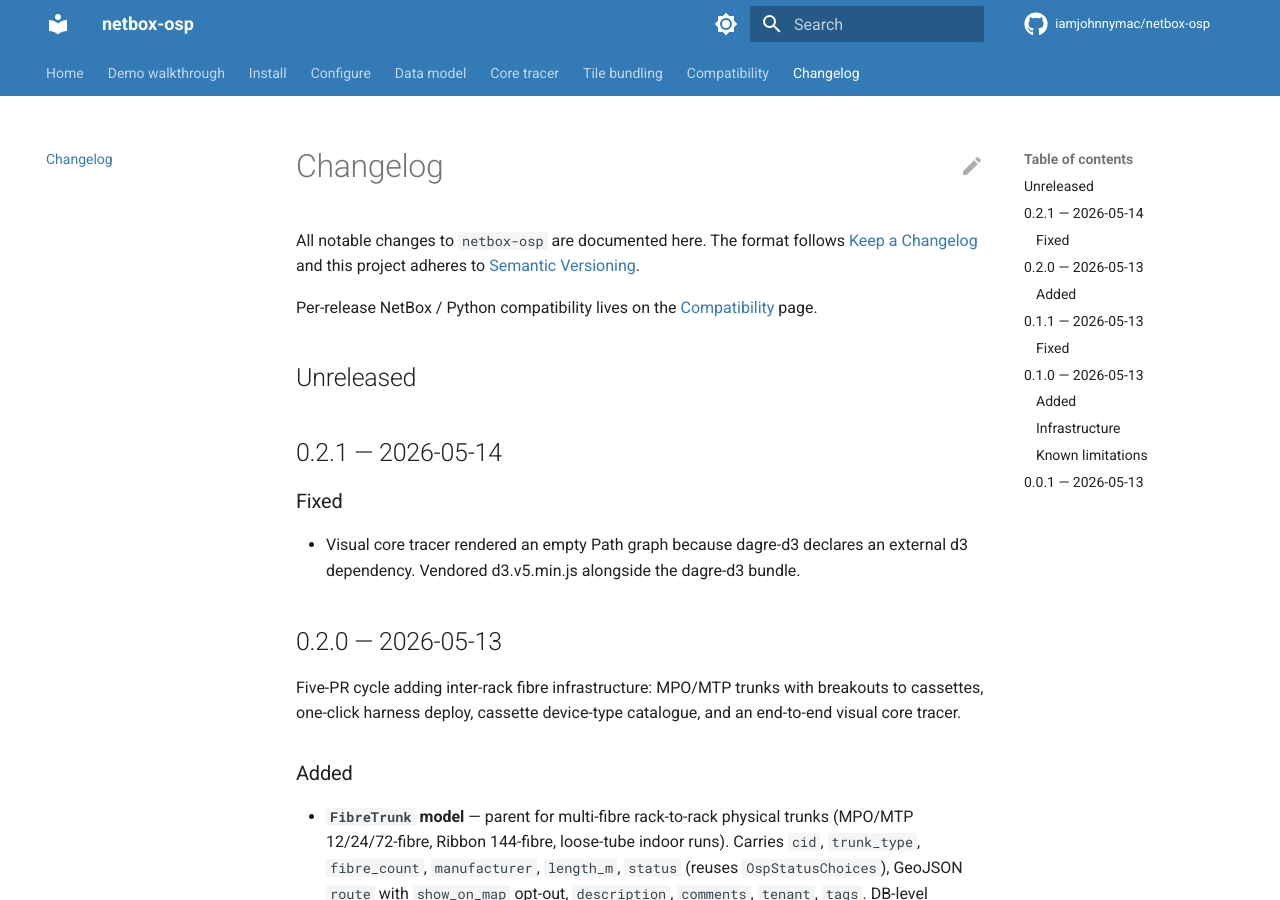
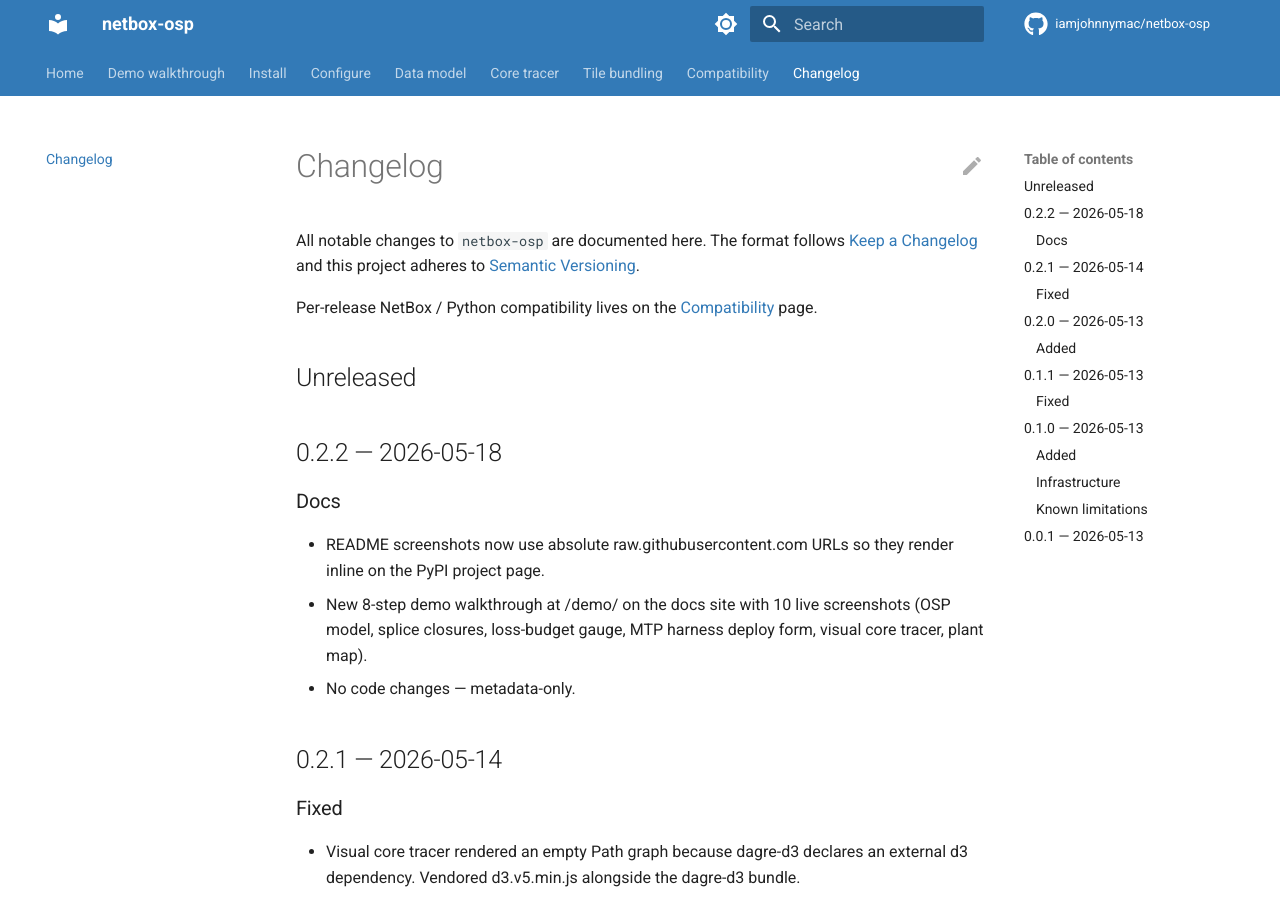
Before and after one commit to iamjohnnymac/netbox-osp, an MkDocs documentation site: the page built from docs/changelog.md, in a window 1280 px wide and 900 px high. Built offline with MkDocs 1.6.1 and Material for MkDocs 9.7.7, drawn with Linux system fonts in a browser that asks for light colours; comment, search, counter and statistics services are not loaded.

Commit message:
chore: bump 0.2.2 for PyPI README refresh
README image paths now use absolute raw.githubusercontent.com URLs so
the v0.2.0 screenshots + the new demo walkthrough surface inline on
the PyPI project page (relative docs/ paths in v0.2.0/v0.2.1 showed as
broken images on PyPI). No code changes — metadata-only patch.

```diff
--- a/docs/changelog.md
+++ b/docs/changelog.md
@@ -8,6 +8,17 @@ Per-release NetBox / Python compatibility lives on the
 [Compatibility](compatibility.md) page.
 
 ## Unreleased
+
+## 0.2.2 — 2026-05-18
+
+### Docs
+
+- README screenshots now use absolute raw.githubusercontent.com URLs so they
+  render inline on the PyPI project page.
+- New 8-step demo walkthrough at /demo/ on the docs site with 10 live
+  screenshots (OSP model, splice closures, loss-budget gauge, MTP harness
+  deploy form, visual core tracer, plant map).
+- No code changes — metadata-only.
 
 ## 0.2.1 — 2026-05-14
 
--- a/netbox_osp/__init__.py
+++ b/netbox_osp/__init__.py
@@ -5,7 +5,7 @@ class NetBoxOspConfig(PluginConfig):
     name = "netbox_osp"
     verbose_name = "NetBox OSP"
     description = "Outside-plant fibre management — cables, splice closures, fibre links with loss budgets, and an offline-capable Leaflet plant map."
-    version = "0.2.1"
+    version = "0.2.2"
     author = "John McKean"
     author_email = "33052970+iamjohnnymac@users.noreply.github.com"
     base_url = "osp"
--- a/pyproject.toml
+++ b/pyproject.toml
@@ -4,7 +4,7 @@ build-backend = "setuptools.build_meta"
 
 [project]
 name = "netbox-osp"
-version = "0.2.1"
+version = "0.2.2"
 description = "Outside-plant fibre management for NetBox — cables, splice closures, fibre links with loss budgets, and an offline-capable Leaflet plant map."
 authors = [{ name = "John McKean", email = "33052970+iamjohnnymac@users.noreply.github.com" }]
 maintainers = [{ name = "John McKean", email = "33052970+iamjohnnymac@users.noreply.github.com" }]
```
Also changed, not shown: CHANGELOG.md (+16 -1 lines), README.md (+4 -4 lines).
